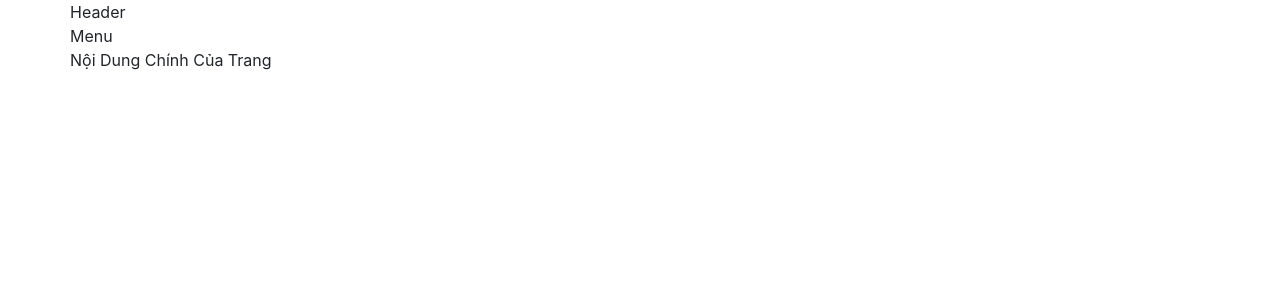
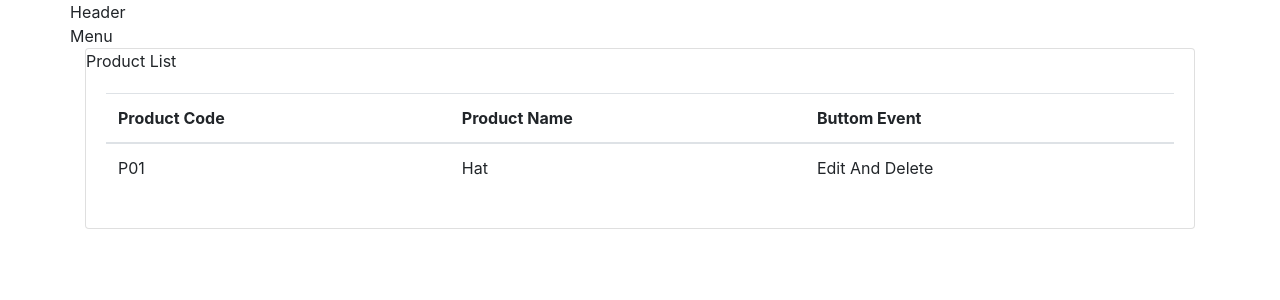
Before and after one commit to phuocnehihi1/ProjectShopAngular, an Angular app in the folder ProjectShopAngular/: page / in a window 1280 px wide. Shown: the top 300 px of the page. Built offline with nearby package versions, Linux system fonts and the light colour scheme.

Commit message:
create-from product

```diff
--- a/ProjectShopAngular/src/app/app.component.html
+++ b/ProjectShopAngular/src/app/app.component.html
@@ -1,6 +1,11 @@
 <div class="container">
   <header class="row">Header</header>
   <nav class="row">Menu </nav>
-  <section class="row">Nội Dung Chính Của Trang</section>
+  <section class="row">
+    <div class="col">
+  <app-product-list></app-product-list>
+
+    </div>
+  </section>
 
 </div>
--- a/ProjectShopAngular/src/app/components/product-list/product-list.component.html
+++ b/ProjectShopAngular/src/app/components/product-list/product-list.component.html
@@ -1,3 +1,25 @@
-<p>
-  product-list works!
-</p>
+<div class="card">
+
+  <div class="card-head">
+    Product List
+  </div>
+  <div class="card-body">
+    <table class="table">
+      <thead>
+        <tr>
+          <th>Product Code</th>
+          <th>Product Name</th>
+          <th>Buttom Event</th>
+        </tr>
+      </thead>
+      <tbody>
+        <tr>
+          <td scope="row">P01</td>
+          <td>Hat</td>
+          <td>Edit And Delete</td>
+        </tr>
+
+      </tbody>
+    </table>
+  </div>
+</div>
--- a/ProjectShopAngular/src/app/components/product-list/product-list.component.ts
+++ b/ProjectShopAngular/src/app/components/product-list/product-list.component.ts
@@ -1,4 +1,4 @@
- import { Component, OnInit } from '@angular/core';
+import { Component, OnInit } from '@angular/core';
 
 @Component({
   selector: 'app-product-list',
```
Also changed, not shown: ProjectShopAngular/src/app/app.module.ts (+5 -3 lines).
